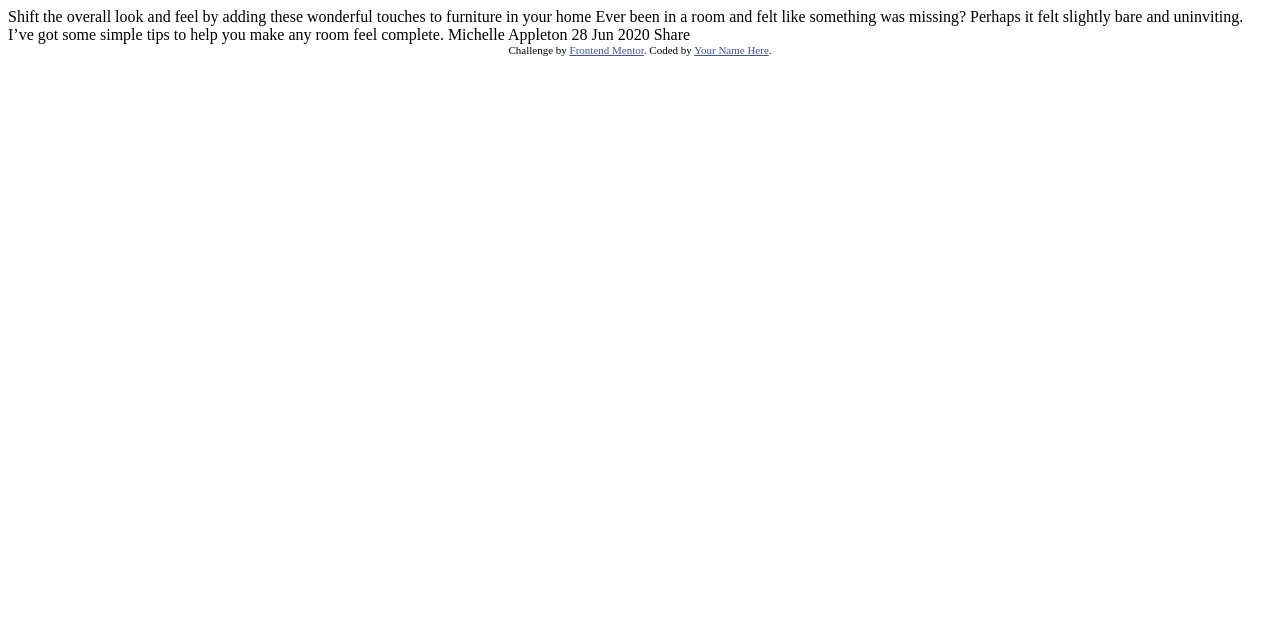
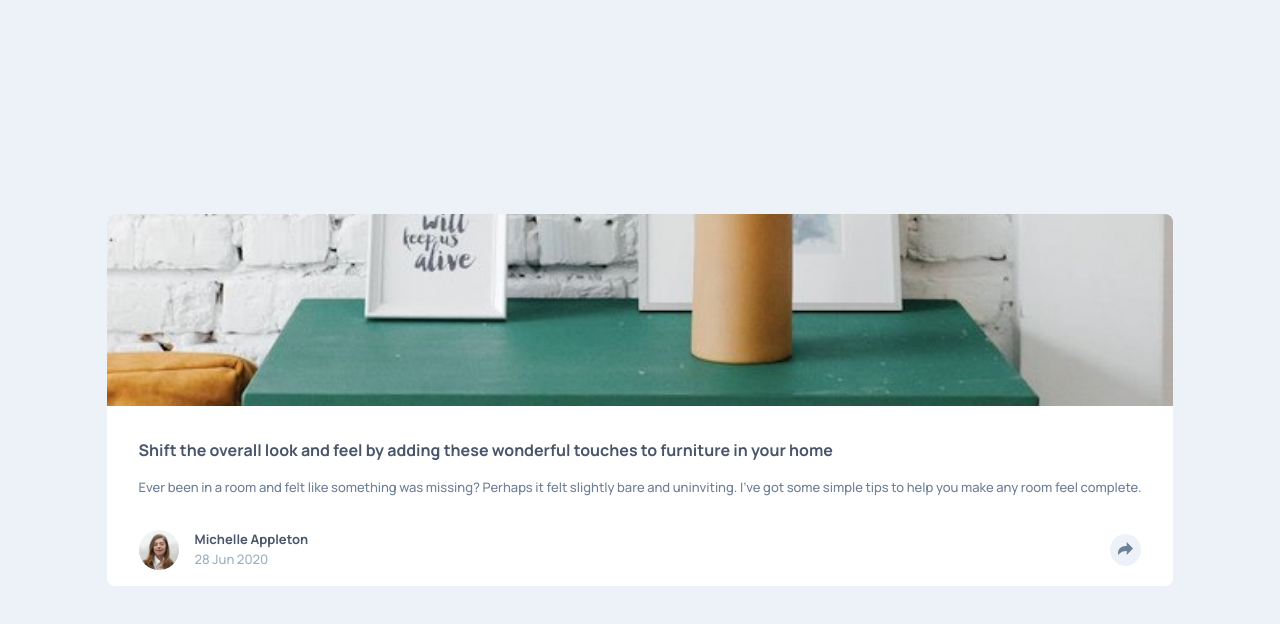
Before and after one commit to LelloX-Dev/article-preview-component, a plain HTML site: page index.html in a window 1280 px wide. Drawn offline with Linux system fonts and the light colour scheme.

Commit message:
first day working on this

```diff
--- a/index.html
+++ b/index.html
@@ -1,36 +1,72 @@
 <!DOCTYPE html>
 <html lang="en">
   <head>
-  <meta charset="UTF-8">
-  <meta name="viewport" content="width=device-width, initial-scale=1.0"> <!-- displays site properly based on user's device -->
+    <meta charset="UTF-8" />
+    <meta name="viewport" content="width=device-width, initial-scale=1.0" />
+    <!-- displays site properly based on user's device -->
 
-  <link rel="icon" type="image/png" sizes="32x32" href="./images/favicon-32x32.png">
+    <link
+      rel="icon"
+      type="image/png"
+      sizes="32x32"
+      href="./images/favicon-32x32.png"
+    />
 
     <title>Frontend Mentor | Article preview component</title>
 
-  <!-- Feel free to remove these styles or customise in your own stylesheet 👍 -->
-  <style>
-    .attribution { font-size: 11px; text-align: center; }
-    .attribution a { color: hsl(228, 45%, 44%); }
-  </style>
+    <link rel="stylesheet" href="style.css" />
+    <script defer src="./script.js"></script>
   </head>
   <body>
+    <main>
+      <div class="article-preview-card">
+        <div class="article-image-container">
+          <img
+            src="./images/drawers.jpg"
+            alt="Drawers image"
+            class="article-image"
+          />
+        </div>
 
-  Shift the overall look and feel by adding these wonderful
-  touches to furniture in your home
+        <div class="article-content">
+          <h1 class="article-title">
+            Shift the overall look and feel by adding these wonderful touches to
+            furniture in your home
+          </h1>
+          <p class="article-description">
+            Ever been in a room and felt like something was missing? Perhaps it
+            felt slightly bare and uninviting. I’ve got some simple tips to help
+            you make any room feel complete.
+          </p>
 
-  Ever been in a room and felt like something was missing? Perhaps
-  it felt slightly bare and uninviting. I’ve got some simple tips
-  to help you make any room feel complete.
+          <div class="article-meta">
+            <div class="article-author-container">
+              <img
+                src="./images/avatar-michelle.jpg"
+                alt="Avatar of Michelle Appleton"
+                class="article-avatar"
+              />
+              <div>
+                <h2 class="article-author">Michelle Appleton</h2>
+                <p class="article-date">28 Jun 2020</p>
+              </div>
+            </div>
 
-  Michelle Appleton
-  28 Jun 2020
-
-  Share
-
-  <div class="attribution">
-    Challenge by <a href="https://www.frontendmentor.io?ref=challenge" target="_blank">Frontend Mentor</a>.
-    Coded by <a href="#">Your Name Here</a>.
+            <button
+              type="button"
+              id="share-button"
+              title="Share this article"
+              class="share-button"
+            >
+              <img
+                src="./images/icon-share.svg"
+                alt="Share icon"
+                class="share-icon"
+              />
+            </button>
           </div>
+        </div>
+      </div>
+    </main>
   </body>
 </html>
--- /dev/null
+++ b/style.css
@@ -0,0 +1,203 @@
+/* Font imports */
+@import url("https://fonts.googleapis.com/css2?family=Manrope:wght@200..800&display=swap");
+
+/* Box sizing rules */
+*,
+*::before,
+*::after {
+  box-sizing: border-box;
+  margin: 0;
+  padding: 0;
+}
+
+/* Prevent font size inflation */
+html {
+  -moz-text-size-adjust: none;
+  -webkit-text-size-adjust: none;
+  text-size-adjust: none;
+}
+
+/* Remove default margin in favour of better control in authored CSS */
+body,
+h1,
+h2,
+h3,
+h4,
+p,
+figure,
+blockquote,
+dl,
+dd {
+  margin-block-end: 0;
+}
+
+h1,
+h2,
+h3,
+h4,
+p {
+  line-height: 1.5;
+}
+
+/* Remove list styles on ul, ol elements with a list role, which suggests default styling will be removed */
+ul[role="list"],
+ol[role="list"] {
+  list-style: none;
+}
+
+/* Set core body defaults */
+body {
+  min-height: 100vh;
+}
+
+/* A elements that don't have a class get default styles */
+a:not([class]) {
+  text-decoration-skip-ink: auto;
+  color: currentColor;
+}
+
+/* Make images easier to work with */
+img,
+picture {
+  max-width: 100%;
+  display: block;
+}
+
+/* Inherit fonts for inputs and buttons */
+input,
+button,
+textarea,
+select {
+  font-family: inherit;
+  font-size: inherit;
+}
+
+/* Make sure textareas without a rows attribute are not tiny */
+textarea:not([rows]) {
+  min-height: 10em;
+}
+
+/* Anything that has been anchored to should have extra scroll margin */
+:target {
+  scroll-margin-block: 5ex;
+}
+
+:root {
+  --very-dark-grayish-blue: hsl(217, 19%, 35%);
+  --desaturated-dark-blue: hsl(214, 17%, 51%);
+  --grayish-blue: hsl(212, 23%, 69%);
+  --light-grayish-blue: hsl(210, 46%, 95%);
+  --white: hsl(0, 0%, 100%);
+}
+
+body {
+  font-family: "Manrope", sans-serif;
+  font-size: 0.8125rem; /* 13px */
+  font-weight: 500;
+  color: var(--desaturated-dark-blue);
+  padding: 1.5rem;
+  background-color: var(--light-grayish-blue);
+  display: flex;
+  flex-direction: column;
+  justify-content: center;
+  align-items: center;
+}
+
+.article-preview-card {
+  display: grid;
+  grid-template-columns: 1fr;
+  grid-template-rows: 2fr;
+  grid-template-areas:
+    "image"
+    "content";
+  background-color: var(--white);
+  border-radius: 0.5rem;
+}
+
+.article-image-container {
+  grid-area: "image";
+  height: 12rem;
+  overflow: hidden;
+  display: flex;
+  justify-content: center;
+  align-items: center;
+}
+
+.article-image {
+  height: 100%;
+  width: 100%;
+  object-fit: cover;
+  object-position: center;
+  border-top-left-radius: 0.5rem;
+  border-top-right-radius: 0.5rem;
+}
+
+.article-content {
+  grid-area: "content";
+  padding: 2rem;
+  padding-bottom: 0;
+  display: flex;
+  flex-direction: column;
+  gap: 1rem;
+}
+
+.article-title {
+  font-size: 1rem;
+}
+
+.article-title,
+.article-author {
+  font-weight: 700;
+  color: var(--very-dark-grayish-blue);
+}
+
+.article-meta {
+  display: flex;
+  justify-content: space-between;
+  align-items: center;
+  margin: 1rem 0;
+}
+
+.article-author-container {
+  display: flex;
+  align-items: center;
+  gap: 1rem;
+}
+
+.article-avatar {
+  width: 2.5rem;
+  height: 2.5rem;
+  border-radius: 50%;
+  object-fit: cover;
+}
+
+.article-author {
+  font-size: 0.8125rem; /* 13px */
+}
+
+.article-date {
+  color: var(--grayish-blue);
+}
+
+.share-button {
+  background-color: var(--light-grayish-blue);
+  border: none;
+  padding: 0.6rem 0.5rem;
+  border-radius: 50%;
+}
+
+.share-icon {
+  fill: var(--very-dark-grayish-blue);
+  display: block;
+  position: relative;
+  bottom: 0.05rem;
+}
+
+.share-button:hover {
+  .share-icon {
+    filter: invert(94%) sepia(15%) saturate(0%) hue-rotate(273deg)
+      brightness(200%) contrast(101%);
+  }
+  background-color: var(--desaturated-dark-blue);
+  cursor: pointer;
+}
```
Also changed, not shown: script.js (added). Lines whose indentation alone changed are shown as unchanged.
